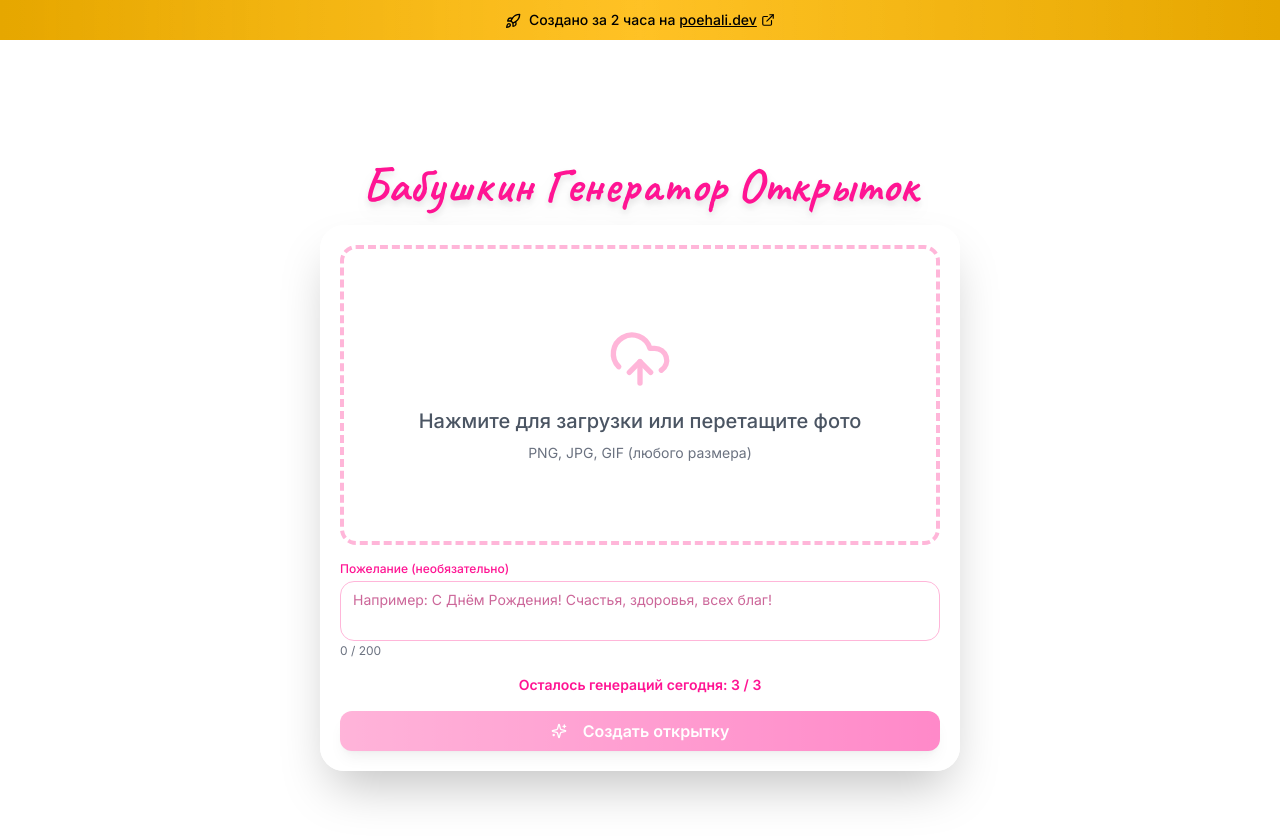
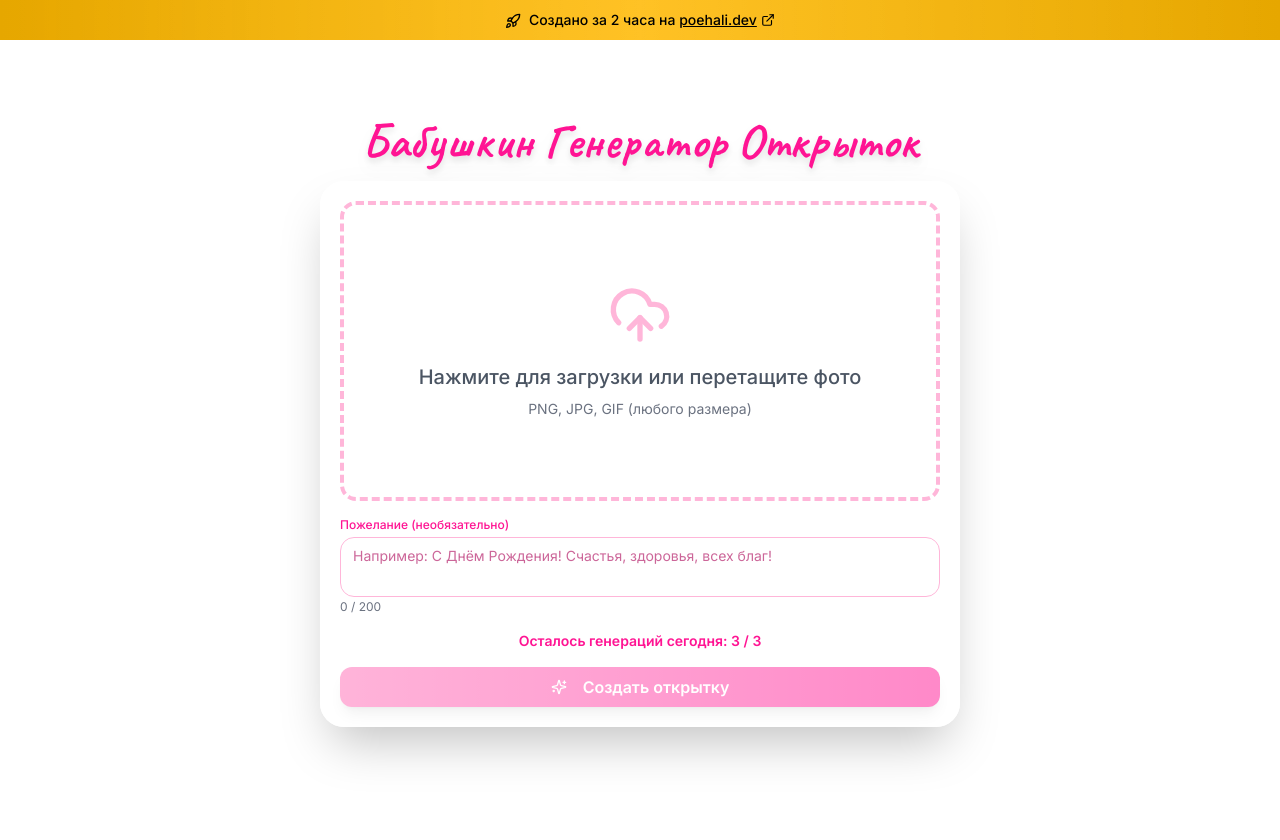
Before and after one commit to pr-poehali-dev/gemini-image-generator, a React (Vite) app: page / in a window 1280 px wide. After the commit the page ends 800 px from the top, so only its background shows below. Built offline with nearby package versions, Linux system fonts and the light colour scheme.

Commit message:
Исправить скролл в хедере

```diff
--- a/src/pages/Index.tsx
+++ b/src/pages/Index.tsx
@@ -194,7 +194,7 @@ const Index = () => {
           </a>
         </p>
       </div>
-      <div className="h-screen bg-gradient-to-br from-[#FF69B4] via-[#FFB6D9] to-[#FFFSFF] flex items-center justify-center pt-[52px] overflow-hidden">
+      <div className="fixed inset-0 top-[44px] bg-gradient-to-br from-[#FF69B4] via-[#FFB6D9] to-[#FFFSFF] flex items-center justify-center overflow-hidden">
         <div className="max-w-2xl w-full px-4">
         <h1 className="text-4xl md:text-5xl font-handwritten font-bold text-center mb-4 text-[#FF1493] drop-shadow-lg animate-fade-in">
           Бабушкин Генератор Открыток
```
